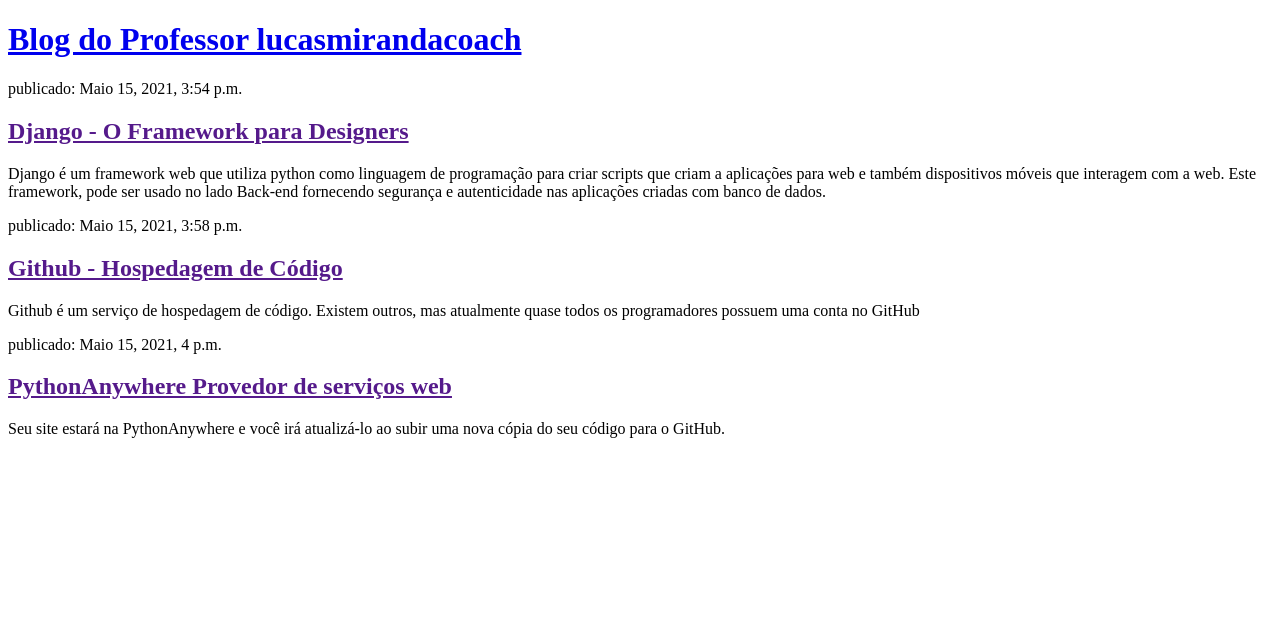
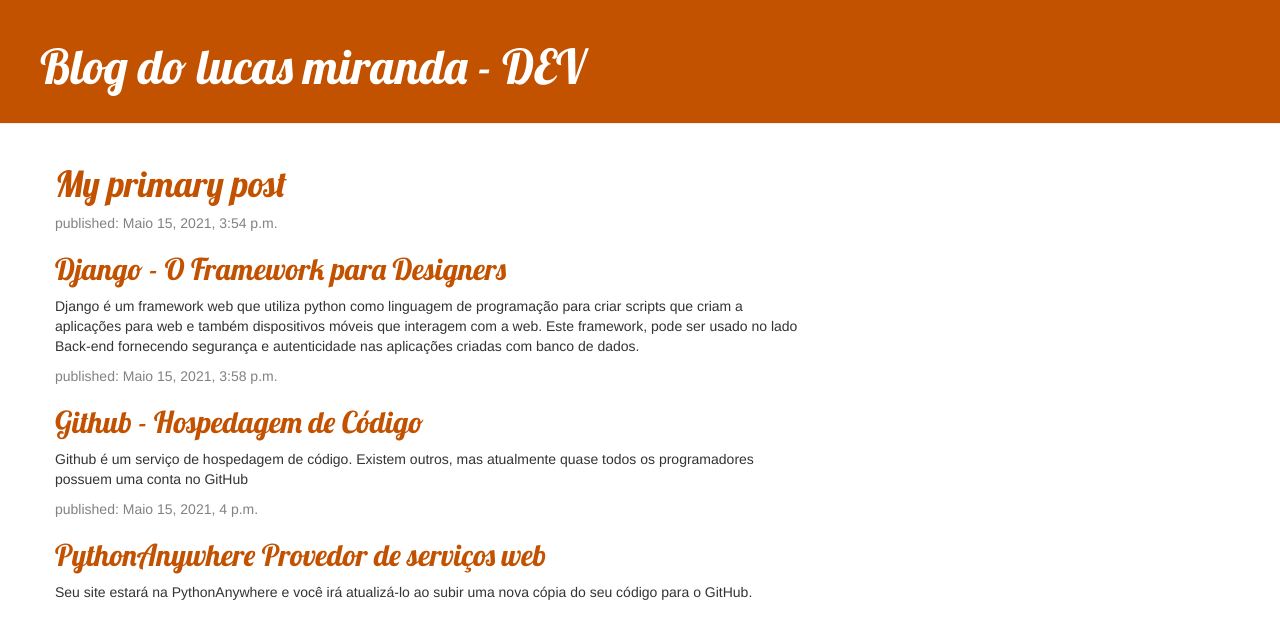
Before and after one commit to LucasAMiranda/my-second-blog, a Django app: page / in a window 1280 px wide. Shown: the top 639 px of the page. Run offline with Django 3.2, Linux system fonts and the light colour scheme; data comes from the database, SQL or seed files in the repository; both versions use the stored data as it was after the commit; some libraries are stand-ins or nearby versions.

Commit message:
static css files added

```diff
--- /dev/null
+++ b/blog/static/css/blog.css
@@ -0,0 +1,32 @@
+body{
+    box-sizing: border-box;
+}
+
+h1, a, h2, a{
+    color: #C25100;
+    font-family: 'Lobster';
+}
+
+.page-header{
+    background-color: #C25100;
+    margin-top: 0;
+    padding: 20px 20px 20px 40px;
+}
+
+.page-header h1, .page-header h1 a, .page-header h1 a:visited, .page-header h1 a:active{
+    color: #fff;
+    font-size: 36pt;
+    text-decoration: none;
+}
+
+.content{
+    margin-left: 40px;
+}
+
+h1, h2, h3, h4 {
+    font-family: 'Lobster', cursive;
+}
+
+.date{
+    color: #828282;
+}
--- a/blog/templates/blog/post_list.html
+++ b/blog/templates/blog/post_list.html
@@ -1,24 +1,37 @@
+{% load static %}
 <!DOCTYPE html>
 <html lang="en">
 <head>
     <meta charset="UTF-8">
     <meta http-equiv="X-UA-Compatible" content="IE=edge">
     <meta name="viewport" content="width=device-width, initial-scale=1.0">
+    <link rel="stylesheet" href="//maxcdn.bootstrapcdn.com/bootstrap/3.2.0/css/bootstrap.min.css">
+    <link rel="stylesheet" href="//maxcdn.bootstrapcdn.com/bootstrap/3.2.0/css/bootstrap-theme.min.css">
+    <link rel="stylesheet" href="{% static 'css/blog.css' %}">
+    <link href="//fonts.googleapis.com/css?family=Lobster&subset=latin,latin-ext" rel="stylesheet" type="text/css">
     <title>Blog do SchoolInfoTech</title>
 </head>
 <body>
-    <div>
-        <h1><a href="https://profes.com.br/lucasmirandacoach/blog/">Blog do Professor lucasmirandacoach</a></h1>
+
+    <div class="page-header">
+        <h1><a href="https://profes.com.br/lucasmirandacoach/blog/">Blog do lucas miranda - DEV </a></h1>
     </div>
 
-    {% for post in posts %}
-    <div>
-        <p>publicado: {{ post.published_date}}</p>
-        <h2><a href="">{{ post.title }}</a></h2>
-        <p>{{ post.text|linebreaksbr }}</p>
+    <div class="content container">
+        <div class="row">
+            <div class="col-md-8">
+                <h1>My primary post</h1>
+                {% for post in posts %}
+                <div class="post">
+                    <div class="date">
+                        <p>published: {{ post.published_date }}</p>
+                    </div>
+                    <h2><a href="">{{ post.title }}</a></h2>
+                    <p>{{ post.text|linebreaksbr }}</p>
+                </div>
+                {% endfor %}
+            </div>
+        </div>
     </div>
-
-    {% endfor %}
-
 </body>
 </html>
```
Also changed, not shown: db.sqlite3.
